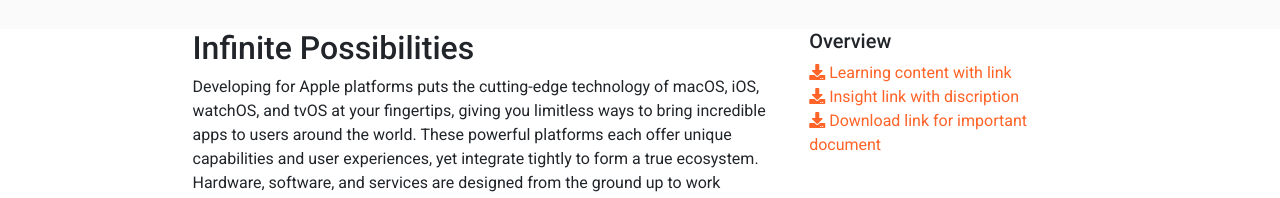
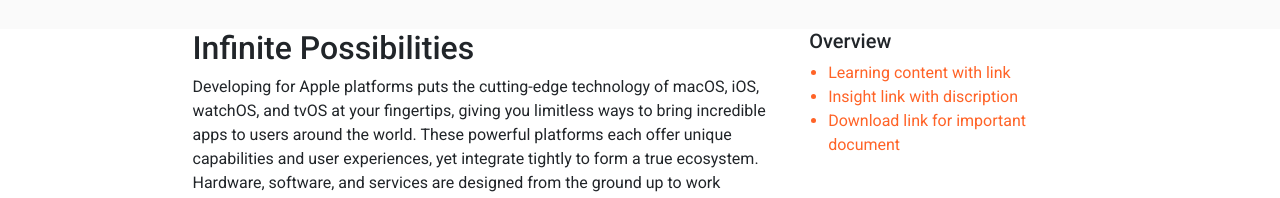
Before and after one commit to sunilsrikumar/blogfrontend, a plain HTML site: page learn.html in a window 1280 px wide. Shown: the part 708-906 px from the top of the page. Drawn offline with nearby package versions, Linux system fonts and the light colour scheme.

Commit message:
[Update]learn

```diff
--- a/css/custom.css
+++ b/css/custom.css
@@ -170,3 +170,13 @@ a:hover{
 	text-align: center;
 	font-family: 'IBM Plex Sans', sans-serif;
 }
+
+/*ul{
+	margin: 0;
+	padding: 0;
+}*/
+
+ul{
+	margin-left: 19px;
+	padding-left: 0px;
+}
--- a/learn.html
+++ b/learn.html
@@ -102,11 +102,10 @@
 
   <div class="col-4">
     <h5>Overview</h5>
-    <ul class="list-unstyled">
-      <a href="#"><li class=""><i class="fa fa-download" aria-hidden="true"></i> Learning content with link</li></a>
-       <a href="#"><li class=""><i class="fa fa-download" aria-hidden="true"></i>
- Insight link with discription</li></a>
-       <a href="#"><li class=""><i class="fa fa-download" aria-hidden="true"></i> Download link for important document</li></a>
+    <ul>
+       <a href="#"><li class="">Learning content with link</li></a>
+       <a href="#"><li class="">Insight link with discription</li></a>
+       <a href="#"><li class="">Download link for important document</li></a>
     </ul>
   </div>
   </div>
```
